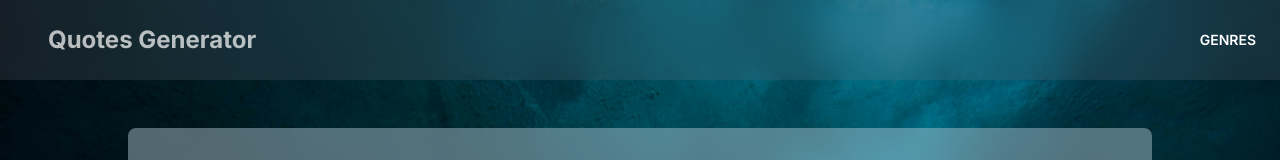
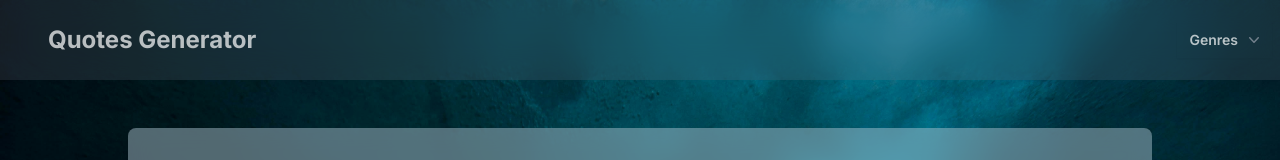
Before and after one commit to tlithaee/Quotes-Generator, a Next.js app: page / in a window 1280 px wide. Shown: the top 160 px of the page. Built offline with nearby package versions, Linux system fonts and the light colour scheme.

Commit message:
nambahin genre

```diff
--- a/src/app/Components/navbar.tsx
+++ b/src/app/Components/navbar.tsx
@@ -1,28 +1,68 @@
-import React from 'react'
-import Image from 'next/image'
-import Link from 'next/link'
+import React, { useState } from 'react';
 
 const Navbar = () => {
+  const [isDropdownOpen, setIsDropdownOpen] = useState(false);
+
+  const toggleDropdown = () => {
+    setIsDropdownOpen(!isDropdownOpen);
+  };
+
   return (
     <div className='bg-gray-500/20 backdrop-filter backdrop-blur-lg bg-opacity-30 fixed w-full h-20 z-[100]'>
       <div className='flex justify-between items-center w-full h-full px-2 2xl:px-16'>
         <div className='text-white font-bold text-2xl px-10 opacity-70'>
-          <h1>
-            Quotes Generator
-          </h1>
+          <h1>Quotes Generator</h1>
         </div>
-          <div>
-            <ul className='hidden md:flex sm:flex sm:items-center sm:justify-between'>
-              <Link href='#Main'>
-                <li className=' text-white ml-6 font-semibold text-sm uppercase hover:border-b px-4'>
-                  genres
-                </li>
-              </Link>
-            </ul>
+
+        <div>
+          <div className='hidden md:flex sm:flex sm:items-center sm:justify-between relative'>
+            <div className="dropdown dropdown-end">
+              <div
+                tabIndex={0}
+                role="button"
+                className="inline-flex w-full justify-center gap-x-1.5 px-3 py-2 text-sm font-semibold text-white shadow-sm opacity-70"
+                onClick={toggleDropdown}>
+                Genres
+                <svg className="-mr-1 h-5 w-5 text-gray-400" viewBox="0 0 20 20" fill="currentColor" aria-hidden="true">
+                    <path
+                    fill-rule="evenodd"
+                    d="M5.23 7.21a.75.75 0 011.06.02L10 11.168l3.71-3.938a.75.75 0 111.08 1.04l-4.25 4.5a.75.75 0 01-1.08 0l-4.25-4.5a.75.75 0 01.02-1.06z"
+                    clip-rule="evenodd" />
+                </svg>
+              </div>
+
+              {isDropdownOpen && (
+                <ul tabIndex={0} className="text-sm menu dropdown-content z-[1] p-2 bg-gray-500/20 shadow bg-base-100 rounded-lg w-52 mt-4 absolute">
+                  <li className='py-1'><a className='text-white'>Business</a></li>
+                  <li className='py-1'><a className='text-white'>Change</a></li>
+                  <li className='py-1'><a className='text-white'>Character</a></li>
+                  <li className='py-1'><a className='text-white'>Competition</a></li>
+                  <li className='py-1'><a className='text-white'>Education</a></li>
+                  <li className='py-1'><a className='text-white'>Famous Quotes</a></li>
+                  <li className='py-1'><a className='text-white'>Film</a></li>
+                  <li className='py-1'><a className='text-white'>Freedom</a></li>
+                  <li className='py-1'><a className='text-white'>Friendship</a></li>
+                  <li className='py-1'><a className='text-white'>Future</a></li>
+                  <li className='py-1'><a className='text-white'>Happiness</a></li>
+                  <li className='py-1'><a className='text-white'>History</a></li>
+                  <li className='py-1'><a className='text-white'>Humorous</a></li>
+                  <li className='py-1'><a className='text-white'>Inspirational</a></li>
+                  <li className='py-1'><a className='text-white'>Life</a></li>
+                  <li className='py-1'><a className='text-white'>Motivational</a></li>
+                  <li className='py-1'><a className='text-white'>Philosophy</a></li>
+                  <li className='py-1'><a className='text-white'>Politics</a></li>
+                  <li className='py-1'><a className='text-white'>Sports</a></li>
+                  <li className='py-1'><a className='text-white'>Success</a></li>
+                  <li className='py-1'><a className='text-white'>Technology</a></li>
+                  <li className='py-1'><a className='text-white'>Wisdom</a></li>
+                </ul>
+              )}
+            </div>
           </div>
+        </div>
       </div>
     </div>
-  )
-}
+  );
+};
 
-export default Navbar
+export default Navbar;
```
